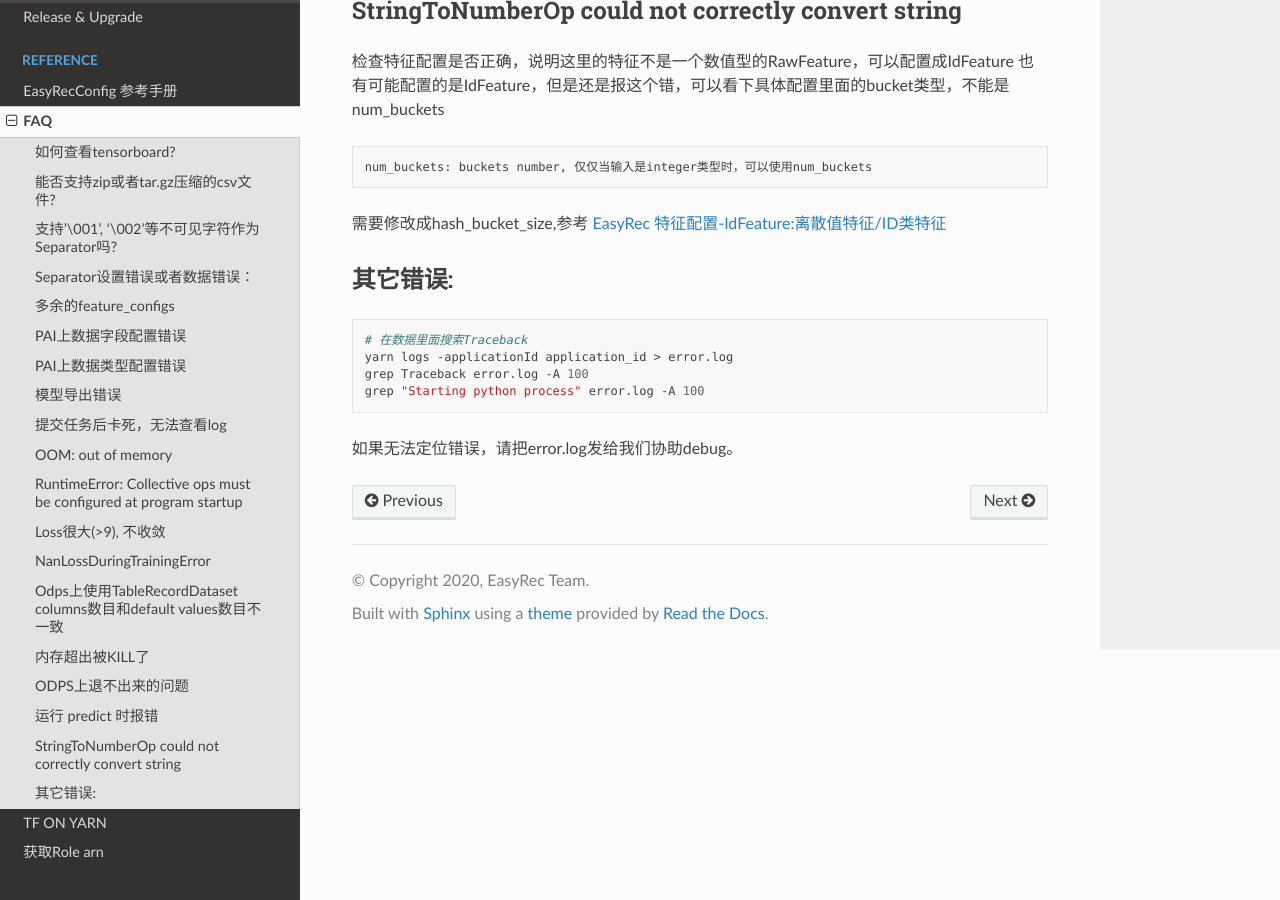
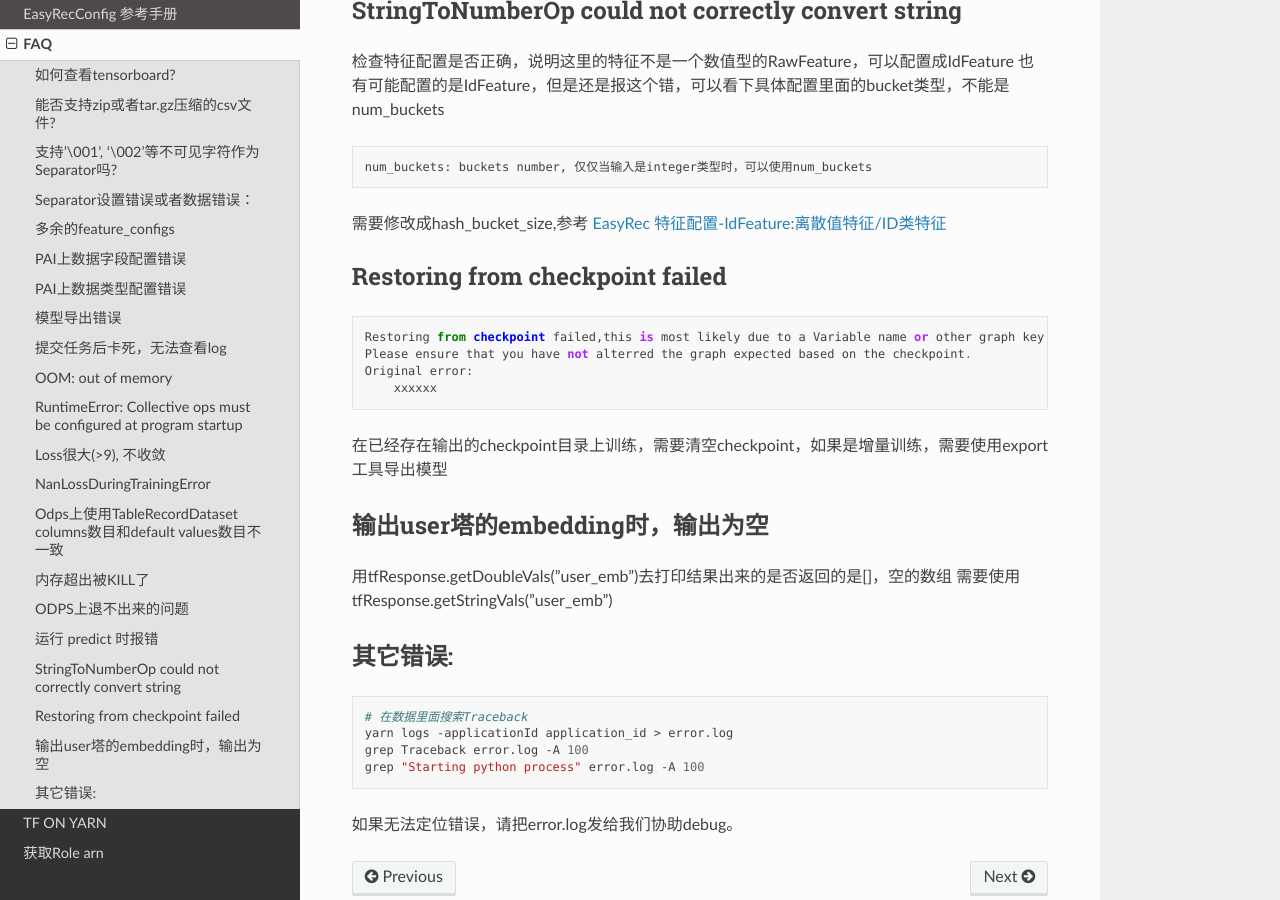
Before and after one commit to alibaba/EasyRec, a Sphinx documentation site: the page built from docs/source/faq.md, in a window 1280 px wide and 900 px high, scrolled down 5541 px. Built offline with Sphinx 7.4.7 and the Read the Docs theme 2.0.0, drawn with Linux system fonts in a browser that asks for light colours; the version number is read from the project's files by our own code.

Commit message:
Restoring from checkpoint failed and user_emb接口结果获取为空

````diff
--- a/docs/source/faq.md
+++ b/docs/source/faq.md
@@ -250,6 +250,19 @@
 ```
 需要修改成hash_bucket_size,参考 [EasyRec 特征配置-IdFeature:离散值特征/ID类特征](https://easyrec.readthedocs.io/en/latest/feature/feature.html#idfeature-id)
 
+#### Restoring from checkpoint failed
+```
+Restoring from checkpoint failed,this is most likely due to a Variable name or other graph key that is missing from checkpoint.
+Please ensure that you have not alterred the graph expected based on the checkpoint.
+Original error:
+    xxxxxx
+```
+在已经存在输出的checkpoint目录上训练，需要清空checkpoint，如果是增量训练，需要使用export工具导出模型
+
+#### 输出user塔的embedding时，输出为空
+用tfResponse.getDoubleVals("user_emb")去打印结果出来的是否返回的是[]，空的数组
+需要使用 tfResponse.getStringVals("user_emb")
+
 #### 其它错误:
 
 ```bash
````
